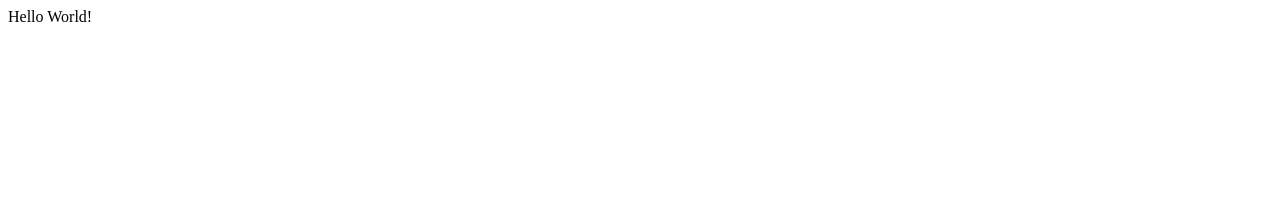
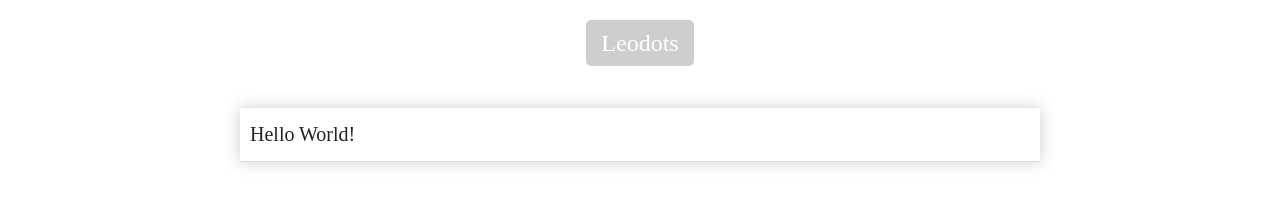
Before and after one commit to clinyong/clinyong.github.io, a plain HTML site: page index.html in a window 1280 px wide. Drawn offline with Linux system fonts and the light colour scheme.

Commit message:
fix home page

```diff
--- /dev/null
+++ b/index.css
@@ -0,0 +1,64 @@
+a,
+a:visited,
+a:hover,
+a:active {
+    color: #222;
+    text-decoration: none;
+}
+
+.container {
+    width: 800px;
+    margin: 0 auto;
+}
+
+.head {
+    padding-top: 20px;
+    position: relative;
+    height: 30px;
+    line-height: 30px;
+}
+
+.brand {
+    text-align: center;
+}
+
+.brand>span {
+    color: #fff;
+    padding: 10px 15px;
+    border-radius: 5px;
+    font-size: 24px;
+    background-color: #cecece;
+}
+
+.nav {
+    position: absolute;
+    right: 5px;
+}
+
+.nav>a {
+    padding-bottom: 2px;
+    border-bottom: 2px solid transparent;
+}
+
+.nav>a:hover {
+    border-color: rgba(0, 0, 0, 0.1);
+}
+
+.list {
+    padding: 0;
+    font-size: 20px;
+    list-style-type: none;
+    box-shadow: 0px 0px 15px #cecece;
+    margin-top: 50px;
+}
+
+.list>li>a {
+    display: block;
+    border-bottom: 1px solid #ddd;
+    padding: 15px 10px;
+}
+
+.list>li:hover {
+    cursor: pointer;
+    background-color: #eee;
+}
--- a/index.html
+++ b/index.html
@@ -1,10 +1,29 @@
 <!DOCTYPE html>
-<html lang="en">
+<html lang="zh">
+
 <head>
     <meta charset="UTF-8">
-    <title>Document</title>
+    <title>Leodots</title>
+    <link rel="stylesheet" href="/index.css">
 </head>
+
 <body>
-    Hello World!
+    <div class="container">
+        <header class="head">
+            <div class="brand">
+                <span>Leodots</span>
+            </div>
+        </header>
+        <div>
+            <ul class="list">
+                <li>
+                    <a href="/">
+                        Hello World!
+                    </a>
+                </li>
+            </ul>
+        </div>
+    </div>
 </body>
+
 </html>
```
